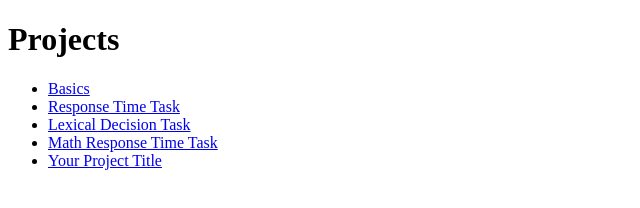
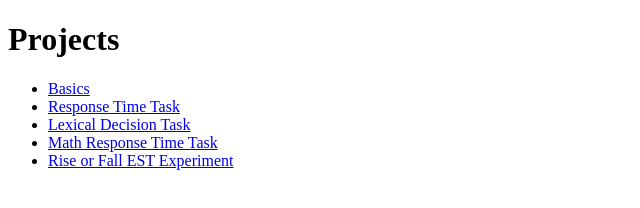
Before and after one commit to katiearrambide/psy1903, a website: page docs/index.html in a window 1280 px wide. Shown: the whole page, without its empty margins (0-640 px from the left). Drawn offline with Linux system fonts and the light colour scheme.

Commit message:
project title update

```diff
--- a/docs/index.html
+++ b/docs/index.html
@@ -13,7 +13,7 @@
         <li><a href='projects/response-time'>Response Time Task</a></li>
         <li><a href='projects/lexical-decision'>Lexical Decision Task</a></li>
         <li><a href='projects/mrt-blocks-jspsych'>Math Response Time Task</a></li>
-        <li><a href='projects/est-experiment'>Your Project Title</a></li>
+        <li><a href='projects/est-experiment'>Rise or Fall EST Experiment</a></li>
     </ul>
 </body>
 
```
